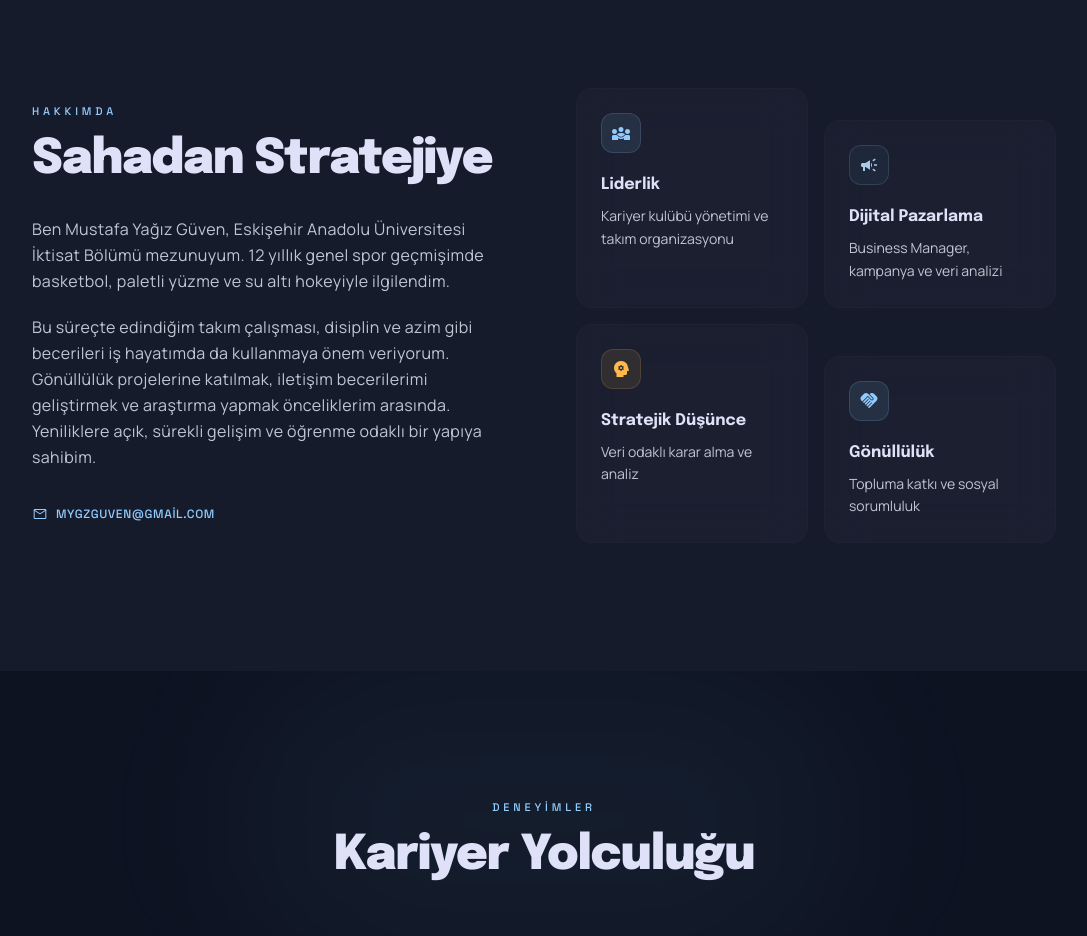
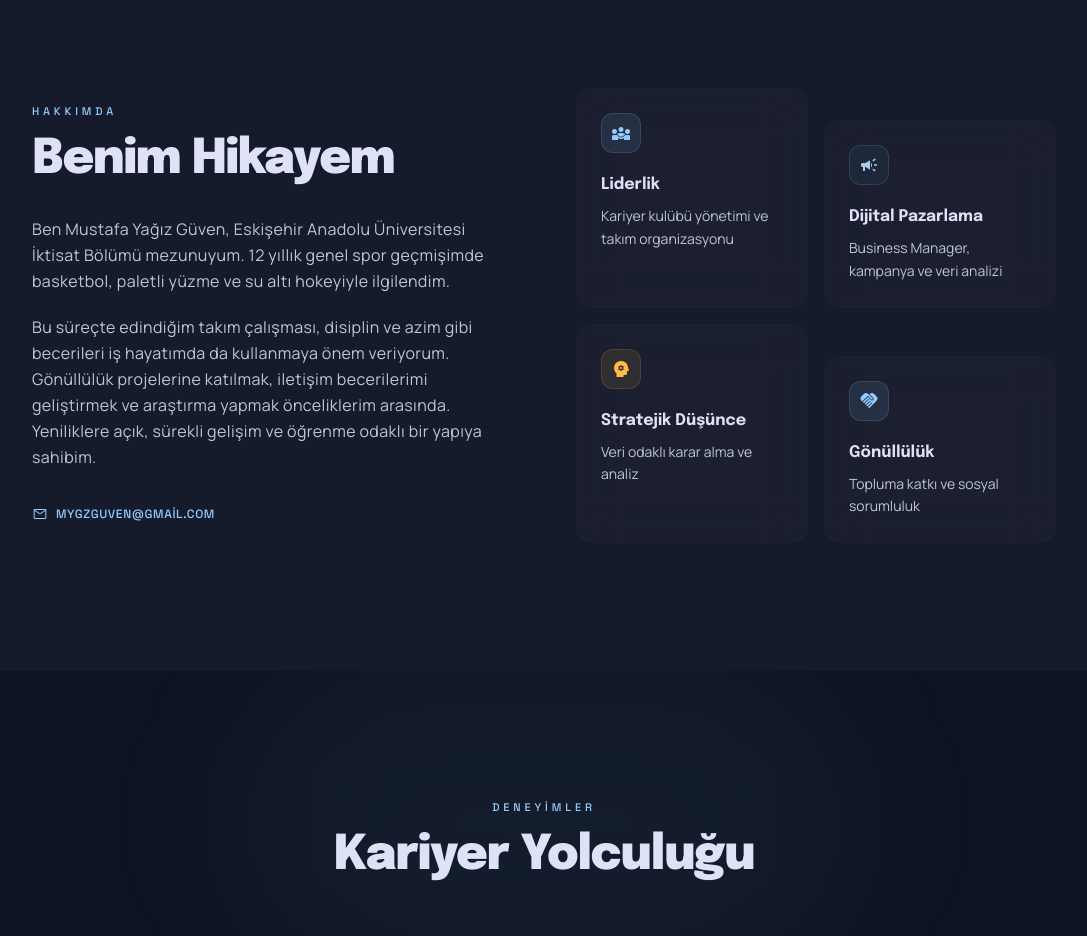
Before and after one commit to ygzguven1907-ctrl/Portofolyo, a plain HTML site: page index.html in a window 1280 px wide. Shown: the part 840-1776 px from the top of the page, without its empty margins (96-1183 px from the left). Drawn offline with nearby package versions, Linux system fonts and the light colour scheme.

Commit message:
Hakkımda başlığı güncellendi

```diff
--- a/index.html
+++ b/index.html
@@ -160,7 +160,7 @@ tailwind.config = {
       <div>
         <span class="font-label text-primary text-[11px] uppercase tracking-[0.35em] mb-4 block" data-tr="Hakkımda" data-en="About Me">Hakkımda</span>
         <h2 class="font-headline text-4xl md:text-5xl font-black mb-8 tracking-tight leading-tight"
-            data-tr="Sahadan Stratejiye" data-en="From Field to Strategy">Sahadan Stratejiye</h2>
+            data-tr="Benim Hikayem" data-en="My Story">Benim Hikayem</h2>
         <p class="font-body text-on-surface-variant leading-relaxed tracking-wide mb-5"
            data-tr="Ben Mustafa Yağız Güven, Eskişehir Anadolu Üniversitesi İktisat Bölümü mezunuyum. 12 yıllık genel spor geçmişimde basketbol, paletli yüzme ve su altı hokeyiyle ilgilendim."
            data-en="I am Mustafa Yağız Güven, an Economics graduate from Anadolu University in Eskişehir. Over my 12-year sports background, I was involved in basketball, finswimming and underwater hockey.">
```
